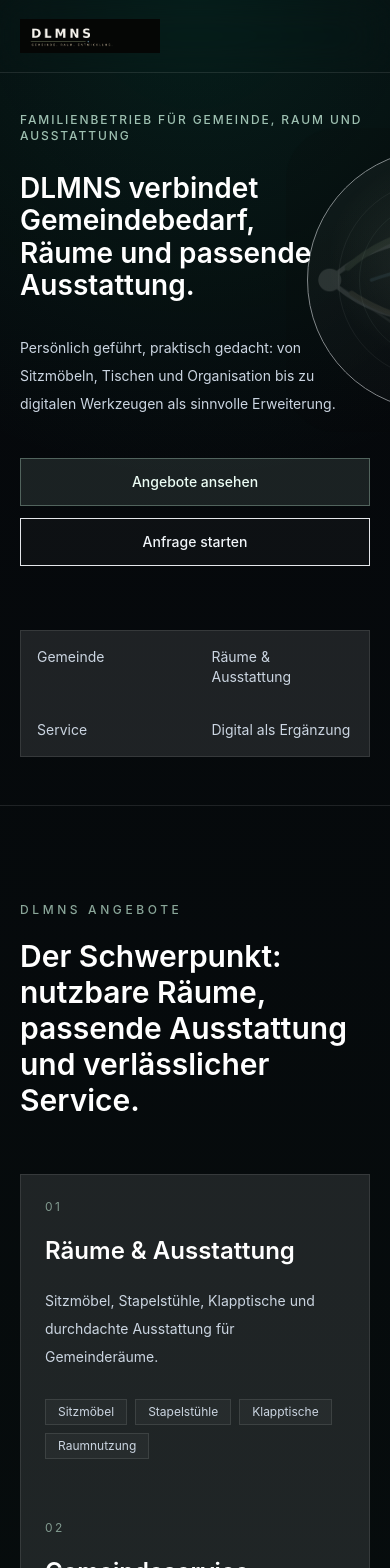
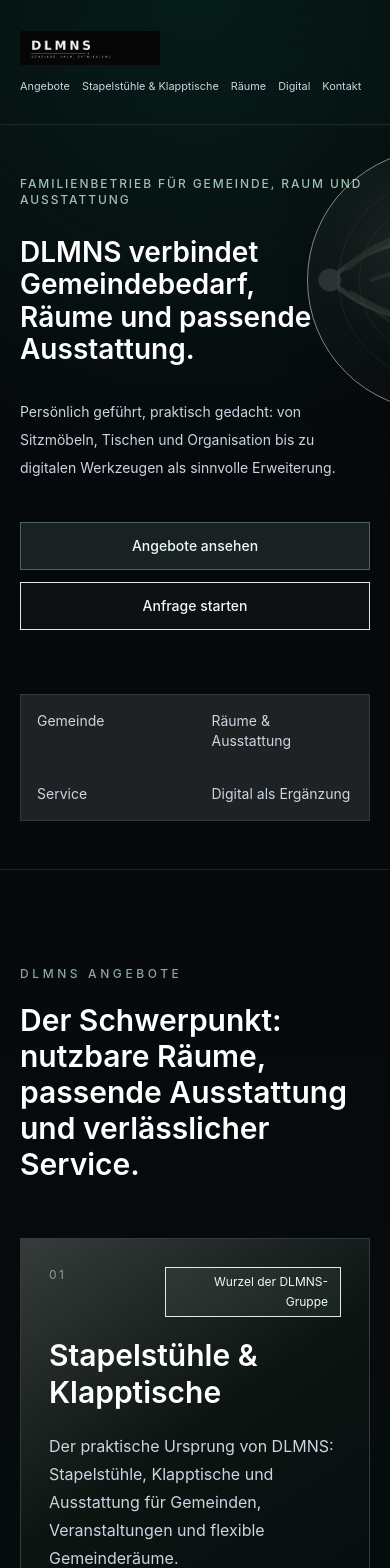
Before and after one commit to PixelFlux782/DLMNS_Main, a Next.js app: page / in a window 390 px wide. Shown: the top 1568 px of the page. Built offline with nearby package versions, Linux system fonts and the light colour scheme.

Commit message:
Bereich „Stapelstühle & Klapptische“ als eigene Hauptsäule der DLMNS-Gruppe.

```diff
--- a/components/root-page.tsx
+++ b/components/root-page.tsx
@@ -29,10 +29,10 @@
 function Header() {
   return (
     <header className="fixed left-0 right-0 top-0 z-50 border-b border-white/10 bg-ink/84 backdrop-blur-xl">
-      <nav className="mx-auto flex h-[4.5rem] max-w-7xl items-center justify-between px-5 sm:px-8">
+      <nav className="mx-auto flex min-h-[7.75rem] max-w-7xl flex-col justify-center gap-3 px-5 py-3 sm:px-8 md:h-[4.5rem] md:min-h-0 md:flex-row md:items-center md:justify-between md:gap-8 md:py-0">
         <a
           href="#top"
-          className="flex h-12 w-[8.75rem] items-center sm:w-[10.25rem]"
+          className="flex h-9 w-[8.75rem] shrink-0 items-center sm:w-[10.25rem] md:h-12"
           aria-label="DLMNS Start"
         >
           <Image
@@ -45,9 +45,12 @@
             sizes="(min-width: 640px) 164px, 140px"
           />
         </a>
-        <div className="hidden items-center gap-7 text-sm text-slate-300 md:flex">
+        <div className="flex w-full flex-wrap items-center gap-x-3 gap-y-2 text-[0.68rem] text-slate-300 min-[420px]:text-[0.76rem] sm:gap-x-5 sm:text-sm md:w-auto md:flex-nowrap md:gap-7 [&_a]:shrink-0 [&_a]:whitespace-nowrap">
           <a className="transition hover:text-white" href="#angebote">
             Angebote
+          </a>
+          <a className="transition hover:text-white" href="#stapelstuehle-klapptische">
+            Stapelstühle & Klapptische
           </a>
           <a className="transition hover:text-white" href="#bereiche">
             Räume
@@ -68,7 +71,7 @@
   return (
     <section
       id="top"
-      className="relative mx-auto grid min-h-[86svh] max-w-7xl overflow-hidden px-5 pb-12 pt-28 sm:px-8 lg:min-h-[82svh] lg:grid-cols-[minmax(0,1.05fr)_minmax(22rem,0.95fr)] lg:items-center lg:gap-12"
+      className="relative mx-auto grid min-h-[86svh] max-w-7xl scroll-mt-40 overflow-hidden px-5 pb-12 pt-44 sm:px-8 md:scroll-mt-28 md:pt-28 lg:min-h-[82svh] lg:grid-cols-[minmax(0,1.05fr)_minmax(22rem,0.95fr)] lg:items-center lg:gap-12"
     >
       <div className="relative z-10 w-full max-w-[calc(100vw-2.5rem)] sm:max-w-4xl">
         <p className="mb-7 max-w-[22rem] text-xs font-medium uppercase tracking-[0.16em] text-emerald-100/75 sm:max-w-none sm:tracking-[0.28em]">
@@ -141,7 +144,7 @@
 
 function OfferSection() {
   return (
-    <section id="angebote" className="relative border-t border-white/10 py-24 sm:py-28">
+    <section id="angebote" className="relative scroll-mt-40 border-t border-white/10 py-24 sm:py-28 md:scroll-mt-28">
       <div className="mx-auto max-w-7xl px-5 sm:px-8">
         <motion.div {...fadeIn} className="max-w-3xl">
           <p className="text-xs font-medium uppercase tracking-[0.3em] text-emerald-100/65">
@@ -152,24 +155,52 @@
           </h2>
         </motion.div>
 
-        <div className="mt-14 grid gap-px overflow-hidden border border-white/10 bg-white/10 lg:grid-cols-5">
+        <div className="mt-14 grid gap-px overflow-hidden border border-white/10 bg-white/10 lg:grid-cols-6">
           {offers.map((offer, index) => (
             <motion.article
               key={offer.name}
+              id={offer.id}
               {...fadeIn}
               transition={{ ...fadeIn.transition, delay: index * 0.04 }}
-              className="group flex min-h-[20rem] flex-col bg-ink-soft/94 p-6 transition hover:bg-[#0e1714]"
+              className={`group flex scroll-mt-40 flex-col transition hover:bg-[#0e1714] md:scroll-mt-32 ${
+                offer.featured
+                  ? "min-h-[24rem] bg-[linear-gradient(145deg,rgba(208,226,191,0.13),rgba(11,20,17,0.97)_42%,rgba(5,7,11,0.96))] p-7 shadow-panel lg:col-span-2 lg:p-8"
+                  : "min-h-[20rem] bg-ink-soft/94 p-6"
+              }`}
             >
-              <p className="text-xs uppercase tracking-[0.2em] text-emerald-100/55">
-                0{index + 1}
+              <div className="flex items-start justify-between gap-4">
+                <p className="text-xs uppercase tracking-[0.2em] text-emerald-100/55">
+                  0{index + 1}
+                </p>
+                {offer.status ? (
+                  <span className="max-w-[11rem] border border-emerald-100/18 bg-emerald-100/[0.06] px-3 py-1 text-right text-xs leading-5 text-emerald-50/82">
+                    {offer.status}
+                  </span>
+                ) : null}
+              </div>
+              <h3
+                className={`mt-5 font-semibold text-white ${
+                  offer.featured ? "max-w-sm text-3xl leading-tight" : "text-2xl"
+                }`}
+              >
+                {offer.name}
+              </h3>
+              <p
+                className={`mt-5 leading-7 text-slate-300 ${
+                  offer.featured ? "max-w-xl text-base" : "text-sm"
+                }`}
+              >
+                {offer.summary}
               </p>
-              <h3 className="mt-5 text-2xl font-semibold text-white">{offer.name}</h3>
-              <p className="mt-5 text-sm leading-7 text-slate-300">{offer.summary}</p>
               <div className="mt-7 flex flex-wrap gap-2">
                 {offer.items.map((item) => (
                   <span
                     key={item}
-                    className="border border-white/10 bg-white/[0.03] px-3 py-1 text-xs text-slate-300"
+                    className={`border px-3 py-1 text-xs ${
+                      offer.featured
+                        ? "border-emerald-100/16 bg-emerald-100/[0.055] text-emerald-50/78"
+                        : "border-white/10 bg-white/[0.03] text-slate-300"
+                    }`}
                   >
                     {item}
                   </span>
@@ -178,8 +209,8 @@
               {offer.href ? (
                 <a
                   href={offer.href}
-                  target="_blank"
-                  rel="noreferrer"
+                  target={offer.href.startsWith("mailto:") ? undefined : "_blank"}
+                  rel={offer.href.startsWith("mailto:") ? undefined : "noreferrer"}
                   className="mt-auto pt-7 text-sm font-medium text-emerald-100 transition group-hover:text-white"
                 >
                   {offer.cta} <span aria-hidden="true">-&gt;</span>
@@ -195,7 +226,7 @@
 
 function WorldsSection() {
   return (
-    <section id="bereiche" className="relative border-t border-white/10 py-24 sm:py-28">
+    <section id="bereiche" className="relative scroll-mt-40 border-t border-white/10 py-24 sm:py-28 md:scroll-mt-28">
       <div className="mx-auto max-w-7xl px-5 sm:px-8">
         <motion.div {...fadeIn} className="max-w-3xl">
           <p className="text-xs font-medium uppercase tracking-[0.3em] text-emerald-100/65">
@@ -233,8 +264,8 @@
               {world.href ? (
                 <a
                   href={world.href}
-                  target="_blank"
-                  rel="noreferrer"
+                  target={world.href.startsWith("mailto:") ? undefined : "_blank"}
+                  rel={world.href.startsWith("mailto:") ? undefined : "noreferrer"}
                   className="mt-7 inline-flex items-center gap-2 text-sm font-medium text-emerald-100 transition group-hover:text-white"
                 >
                   {world.cta}
@@ -284,7 +315,7 @@
 
 function DigitalSection() {
   return (
-    <section id="digital" className="border-t border-white/10 py-24">
+    <section id="digital" className="scroll-mt-40 border-t border-white/10 py-24 md:scroll-mt-28">
       <motion.div {...fadeIn} className="mx-auto max-w-7xl px-5 sm:px-8">
         <div className="border border-emerald-100/18 bg-emerald-100/[0.045] p-7 shadow-panel sm:p-10 lg:p-12">
           <p className="text-xs font-medium uppercase tracking-[0.3em] text-emerald-100/65">
@@ -318,7 +349,7 @@
 
 function ContactSection() {
   return (
-    <section id="kontakt" className="border-t border-white/10 py-24">
+    <section id="kontakt" className="scroll-mt-40 border-t border-white/10 py-24 md:scroll-mt-28">
       <motion.div {...fadeIn} className="mx-auto max-w-4xl px-5 text-center sm:px-8">
         <p className="text-xs font-medium uppercase tracking-[0.3em] text-emerald-100/65">
           Einstieg
@@ -363,8 +394,8 @@
             <a
               key={world.name}
               href={world.href}
-              target="_blank"
-              rel="noreferrer"
+              target={world.href?.startsWith("mailto:") ? undefined : "_blank"}
+              rel={world.href?.startsWith("mailto:") ? undefined : "noreferrer"}
               className="transition hover:text-white"
             >
               {world.name}
--- a/lib/worlds.ts
+++ b/lib/worlds.ts
@@ -13,13 +13,34 @@
   items: string[];
   href?: string;
   cta?: string;
+  id?: string;
+  status?: string;
+  featured?: boolean;
+};
+
+export const primaryLinks = {
+  digital: "https://dlmn-sdigital.vercel.app/",
+  contact: "mailto:hallo@dlmns.de?subject=Projektanfrage%20DLMNS",
+  furnitureInquiry:
+    "mailto:hallo@dlmns.de?subject=Ausstattung%20anfragen%20-%20Stapelstuehle%20und%20Klapptische"
 };
 
 export const offers: DlmnsOffer[] = [
   {
+    name: "Stapelstühle & Klapptische",
+    summary:
+      "Der praktische Ursprung von DLMNS: Stapelstühle, Klapptische und Ausstattung für Gemeinden, Veranstaltungen und flexible Gemeinderäume.",
+    items: ["Stapelstühle", "Klapptische", "Sitzmöbel", "Gemeinderäume", "Veranstaltungen"],
+    href: primaryLinks.furnitureInquiry,
+    cta: "Ausstattung anfragen",
+    id: "stapelstuehle-klapptische",
+    status: "Wurzel der DLMNS-Gruppe",
+    featured: true
+  },
+  {
     name: "Räume & Ausstattung",
-    summary: "Sitzmöbel, Stapelstühle, Klapptische und durchdachte Ausstattung für Gemeinderäume.",
-    items: ["Sitzmöbel", "Stapelstühle", "Klapptische", "Raumnutzung"]
+    summary: "Durchdachte Ausstattung, Raumgefühl und praktische Planung für nutzbare Gemeinderäume.",
+    items: ["Raumnutzung", "Ausstattung", "Planung", "Gemeindebedarf"]
   },
   {
     name: "Gemeindeservice",
@@ -28,14 +49,14 @@
   },
   {
     name: "DLMNS Digital",
-    summary: "Webseiten, kleine Tools und Automatisierung als Ergänzung zum praktischen Gemeindeservice.",
+    summary: "Webseiten, kleine Tools und Automatisierung als Ergänzung zum gewachsenen praktischen Kern.",
     items: ["Webseiten", "Werkzeuge", "Abläufe", "Ergänzung"],
-    href: "https://dlmn-sdigital.vercel.app/",
+    href: primaryLinks.digital,
     cta: "Digital ansehen"
   },
   {
     name: "Digitale Räume",
-    summary: "Symbolräume, Lernräume, Glaubensräume und interaktive Formate.",
+    summary: "Symbolräume, Lernräume, Glaubensräume und interaktive Formate als ergänzende Entwicklung.",
     items: ["Symbolraum", "Lernräume", "Glaubensräume", "Interaktive Formate"],
     href: "https://bibel-symbolraum.vercel.app/",
     cta: "Raum erkunden"
@@ -49,6 +70,15 @@
 
 export const worlds: DlmnsWorld[] = [
   {
+    name: "Stapelstühle & Klapptische",
+    category: "Praktischer Kern",
+    description:
+      "Der gewachsene Ursprung der DLMNS-Gruppe: Sitzmöbel, Stapelstühle, Klapptische und Ausstattung für Gemeinden, Veranstaltungen und flexible Gemeinderäume.",
+    status: "Aktiv",
+    href: primaryLinks.furnitureInquiry,
+    cta: "Anfragen"
+  },
+  {
     name: "Gemeindeservice",
     category: "Service & Organisation",
     description:
@@ -61,7 +91,7 @@
     name: "Räume & Ausstattung",
     category: "Gemeinde & Raum",
     description:
-      "Sitzmöbel, Stapelstühle, Klapptische und durchdachte Ausstattung für nutzbare Gemeinderäume.",
+      "Raumgefühl, Planung und durchdachte Ausstattung für Gemeinderäume, die im Alltag verlässlich funktionieren.",
     status: "Im Aufbau"
   },
   {
@@ -70,7 +100,7 @@
     description:
       "Webseiten, Werkzeuge und Automatisierung für Gemeinden, Projekte und kleine Organisationen, wenn Digitales wirklich entlastet.",
     status: "Aktiv",
-    href: "https://dlmn-sdigital.vercel.app/",
+    href: primaryLinks.digital,
     cta: "Öffnen"
   },
   {
@@ -90,8 +120,3 @@
     status: "Entsteht"
   }
 ];
-
-export const primaryLinks = {
-  digital: "https://dlmn-sdigital.vercel.app/",
-  contact: "mailto:hallo@dlmns.de?subject=Projektanfrage%20DLMNS"
-};
```
